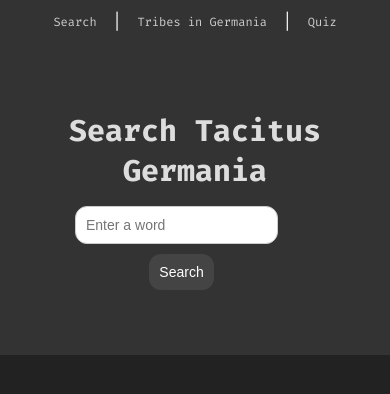
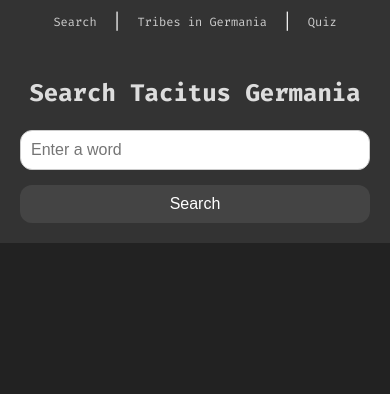
Before and after one commit to cyong113/SearchGermania, a Flask app: page / in a window 390 px wide. Shown: the top 394 px of the page. Run offline with Flask 3, Linux system fonts and the light colour scheme.

Commit message:
index flexbox

```diff
--- a/app/templates/index.html
+++ b/app/templates/index.html
@@ -36,6 +36,34 @@
             color: #ddd;
             font-size: 30px;
         }
+        form {
+            display: flex; /* Use Flexbox */
+            justify-content: center; /* Center align form contents */
+            flex-wrap: wrap; /* Allow items to wrap */
+            gap: 10px; /* Spacing between elements */
+        }
+        input[type="text"], button {
+            padding: 10px;
+            margin-top: 5px; /* Small top margin for better alignment */
+            border-radius: 12px;
+            border: 1px solid #ccc;
+            font-size: 16px;
+            transition: background-color 0.3s ease;
+        }
+        input[type="text"] {
+            flex-grow: 1; /* Allows the input to grow */
+            max-width: calc(100% - 120px); /* Adjust max width to allow button fitting */
+        }
+        button {
+            cursor: pointer;
+            background-color: #444;
+            color: white;
+            border: none;
+            width: 110px; /* Fixed width for the button */
+        }
+        button:hover, button:focus {
+            background-color: #555;
+        }
         .content {
             padding: 20px;
         }
@@ -47,55 +75,25 @@
             background: #333;
             border-radius: 6px;
         }
-        input[type="text"], button {
-            padding: 10px;
-            margin: 5px 0;
-            border-radius: 12px;
-            border: 1px solid #ccc;
-            font-size: 16px;
-            width: auto;
-            transition: background-color 0.3s ease;
-        }
-        input[type="text"] {
-            flex-grow: 1;
-            margin-right: 10px;
-        }
-        button {
-            cursor: pointer;
-            background-color: #444;
-            color: white;
-            border: none;
-        }
-        button:hover, button:focus {
-            background-color: #555;
-        }
-        input[type="text"]:focus {
-            border-color: #666;
-            outline: none;
-        }
         @media (max-width: 600px) {
             .top-nav a {
-                font-size: 12px; /* Smaller font size for navigation links */
-                padding: 6px; /* Smaller padding to save space */
+                font-size: 12px;
+                padding: 6px;
             }
-            h1 {
-                font-size: 20px; /* Smaller font size for the header */
-                margin: 10px 0; /* Less vertical space around the header */
+            .header {
+                padding: 20px;
             }
-            form, #results {
-                width: 90%; /* More width percentage to use screen space effectively */
+            .header h1 {
+                font-size: 24px;
             }
-            .question-container {
-                padding: 10px; /* Smaller padding in question containers */
+            input[type="text"] {
+                max-width: 100%; /* Allows the input to fill available space */
             }
-            label {
-                font-size: 14px; /* Smaller font size for labels */
-            }
-            input[type="text"], button {
-                font-size: 14px; /* Smaller font size for better fit */
+            button {
+                width: 100%; /* Full width button in very small screens */
             }
         }
-      </style>
+    </style>
     </head>
     <body>
       <div class="top-nav">
```
Also changed, not shown: app/templates/quiz.html (+22 -1 lines).
